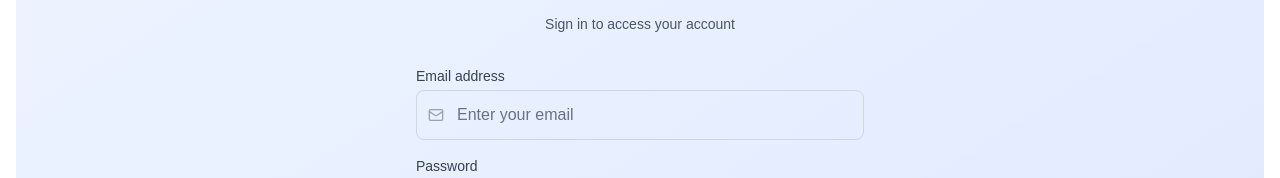
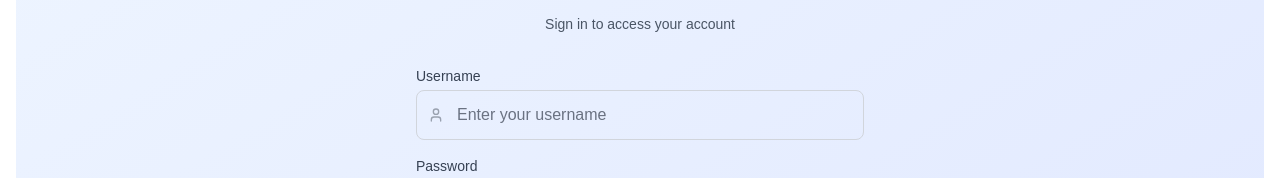
Before and after one commit to agrim-rai/nsutstats, a Next.js app: page /login in a window 1280 px wide. Shown: the part 348-526 px from the top of the page. Built offline with nearby package versions, Linux system fonts and the light colour scheme.

Commit message:
checkpoint

```diff
--- a/src/app/api/auth/login/route.js
+++ b/src/app/api/auth/login/route.js
@@ -7,18 +7,18 @@ export async function POST(request) {
   try {
     await connectDB();
 
-    const { email, password } = await request.json();
+    const { username, password } = await request.json();
 
     // Validation
-    if (!email || !password) {
+    if (!username || !password) {
       return NextResponse.json(
-        { error: 'Email and password are required' },
+        { error: 'Username and password are required' },
         { status: 400 }
       );
     }
 
-    // Find user by email
-    const user = await User.findOne({ email });
+    // Find user by username
+    const user = await User.findOne({ username });
     if (!user) {
       return NextResponse.json(
         { error: 'Invalid credentials' },
@@ -39,7 +39,6 @@ export async function POST(request) {
     const token = generateToken({
       userId: user._id,
       username: user.username,
-      email: user.email
     });
 
     return NextResponse.json({
@@ -47,7 +46,6 @@ export async function POST(request) {
       user: {
         id: user._id,
         username: user.username,
-        email: user.email
       },
       token
     });
--- a/src/app/create/page.tsx
+++ b/src/app/create/page.tsx
@@ -254,7 +254,7 @@ export default function CreatePost() {
   return (
     <div className="max-w-4xl mx-auto">
       <div className="mb-8">
-        <h1 className="text-3xl font-bold text-gray-900">Create New Analysis</h1>
+        <h1 className="text-3xl font-bold text-white-900">Create New Analysis</h1>
         <p className="text-gray-600 mt-2">Publish new statistical analysis or ML content</p>
       </div>
 
--- a/src/app/login/page.tsx
+++ b/src/app/login/page.tsx
@@ -3,11 +3,11 @@
 import { useState } from 'react'
 import { useRouter } from 'next/navigation'
 import Link from 'next/link'
-import { Eye, EyeOff, Mail, Lock } from 'lucide-react'
+import { Eye, EyeOff, User as UserIcon, Lock } from 'lucide-react'
 
 export default function Login() {
   const [formData, setFormData] = useState({
-    email: '',
+    username: '',
     password: ''
   })
   const [showPassword, setShowPassword] = useState(false)
@@ -27,7 +27,7 @@ export default function Login() {
           'Content-Type': 'application/json',
         },
         body: JSON.stringify({
-          email: formData.email,
+          username: formData.username,
           password: formData.password
         }),
       })
@@ -80,21 +80,21 @@ export default function Login() {
 
           <div className="space-y-4">
             <div>
-              <label htmlFor="email" className="block text-sm font-medium text-gray-700 mb-1">
-                Email address
+              <label htmlFor="username" className="block text-sm font-medium text-gray-700 mb-1">
+                Username
               </label>
               <div className="relative">
-                <Mail className="absolute left-3 top-1/2 transform -translate-y-1/2 text-gray-400 h-4 w-4" />
+                <UserIcon className="absolute left-3 top-1/2 transform -translate-y-1/2 text-gray-400 h-4 w-4" />
                 <input
-                  id="email"
-                  name="email"
-                  type="email"
-                  autoComplete="email"
+                  id="username"
+                  name="username"
+                  type="text"
+                  autoComplete="username"
                   required
-                  value={formData.email}
+                  value={formData.username}
                   onChange={handleChange}
                   className="appearance-none relative block w-full pl-10 pr-3 py-3 border border-gray-300 placeholder-gray-500 text-gray-900 rounded-lg focus:outline-none focus:ring-2 focus:ring-blue-500 focus:border-blue-500 transition-colors"
-                  placeholder="Enter your email"
+                  placeholder="Enter your username"
                 />
               </div>
             </div>
--- a/src/components/RichTextEditor.tsx
+++ b/src/components/RichTextEditor.tsx
@@ -194,6 +194,12 @@ export default function RichTextEditor({
   placeholder = "Start writing your content...",
   className = ""
 }: RichTextEditorProps) {
+  const [isMounted, setIsMounted] = React.useState(false)
+
+  React.useEffect(() => {
+    setIsMounted(true)
+  }, [])
+
   const editor = useEditor({
     extensions: [
       StarterKit.configure({
@@ -212,6 +218,7 @@ export default function RichTextEditor({
       }),
     ],
     content: content,
+    immediatelyRender: false,
     editorProps: {
       attributes: {
         class: 'prose prose-lg max-w-none focus:outline-none p-4 min-h-[400px]',
@@ -262,6 +269,36 @@ export default function RichTextEditor({
     }
   }, [editor, onImageUpload])
 
+  if (!isMounted) {
+    return (
+      <div className={`border border-gray-300 rounded-lg overflow-hidden bg-white ${className}`}>
+        <div className="border-b border-gray-200 p-4 bg-white rounded-t-lg">
+          <div className="flex flex-wrap gap-2">
+            <div className="p-2 text-gray-400">
+              <Undo className="h-4 w-4" />
+            </div>
+            <div className="p-2 text-gray-400">
+              <Redo className="h-4 w-4" />
+            </div>
+            <div className="w-px h-6 bg-gray-300 mx-2" />
+            <div className="p-2 text-gray-400">
+              <Bold className="h-4 w-4" />
+            </div>
+            <div className="p-2 text-gray-400">
+              <Italic className="h-4 w-4" />
+            </div>
+            <div className="p-2 text-gray-400">
+              <Underline className="h-4 w-4" />
+            </div>
+          </div>
+        </div>
+        <div className="p-4 min-h-[400px] bg-gray-50">
+          <div className="text-gray-400">{placeholder}</div>
+        </div>
+      </div>
+    )
+  }
+
   return (
     <div className={`border border-gray-300 rounded-lg overflow-hidden bg-white ${className}`}>
       <MenuBar editor={editor} />
--- a/src/models/User.js
+++ b/src/models/User.js
@@ -8,14 +8,6 @@ const userSchema = new mongoose.Schema({
     trim: true,
     minlength: 3,
     maxlength: 30
-  },
-  email: {
-    type: String,
-    required: false,
-    unique: true,
-    sparse: true,
-    trim: true,
-    lowercase: true
   },
   password: {
     type: String,
--- a/src/types/index.ts
+++ b/src/types/index.ts
@@ -1,7 +1,6 @@
 export interface User {
   _id: string;
   username: string;
-  email: string;
   avatar?: string;
   bio?: string;
   role: 'user' | 'admin';
```
